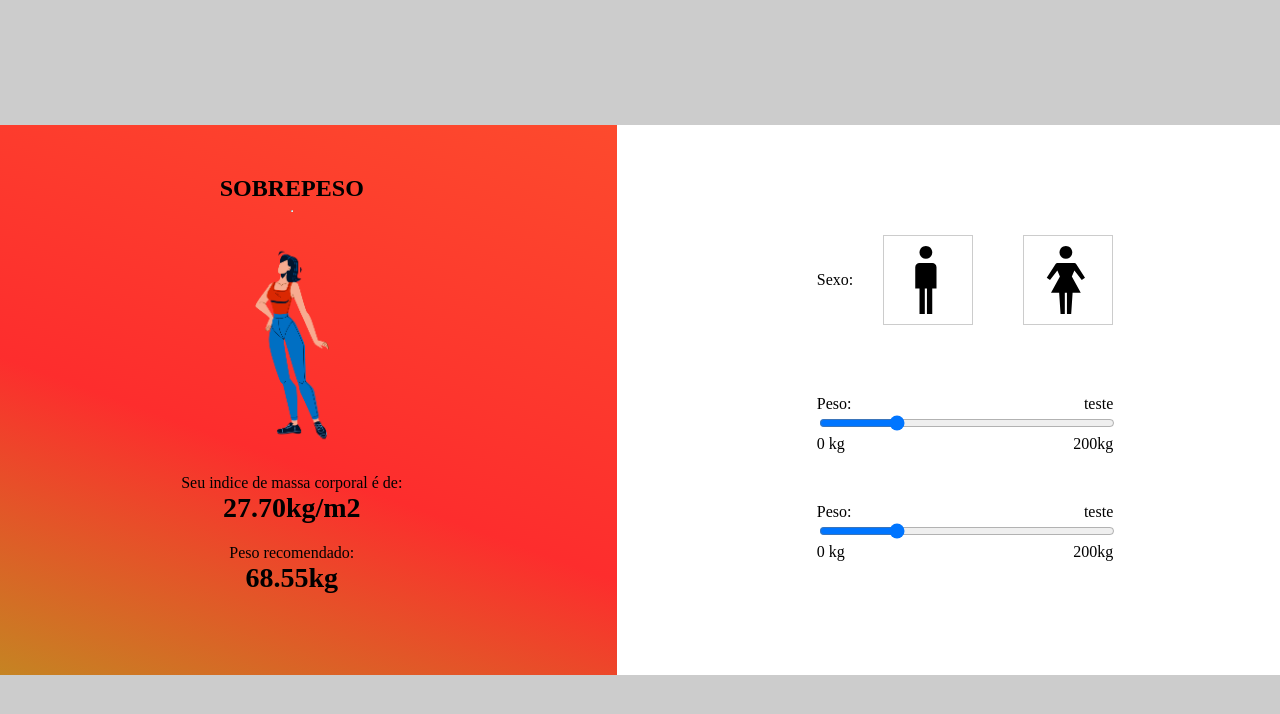
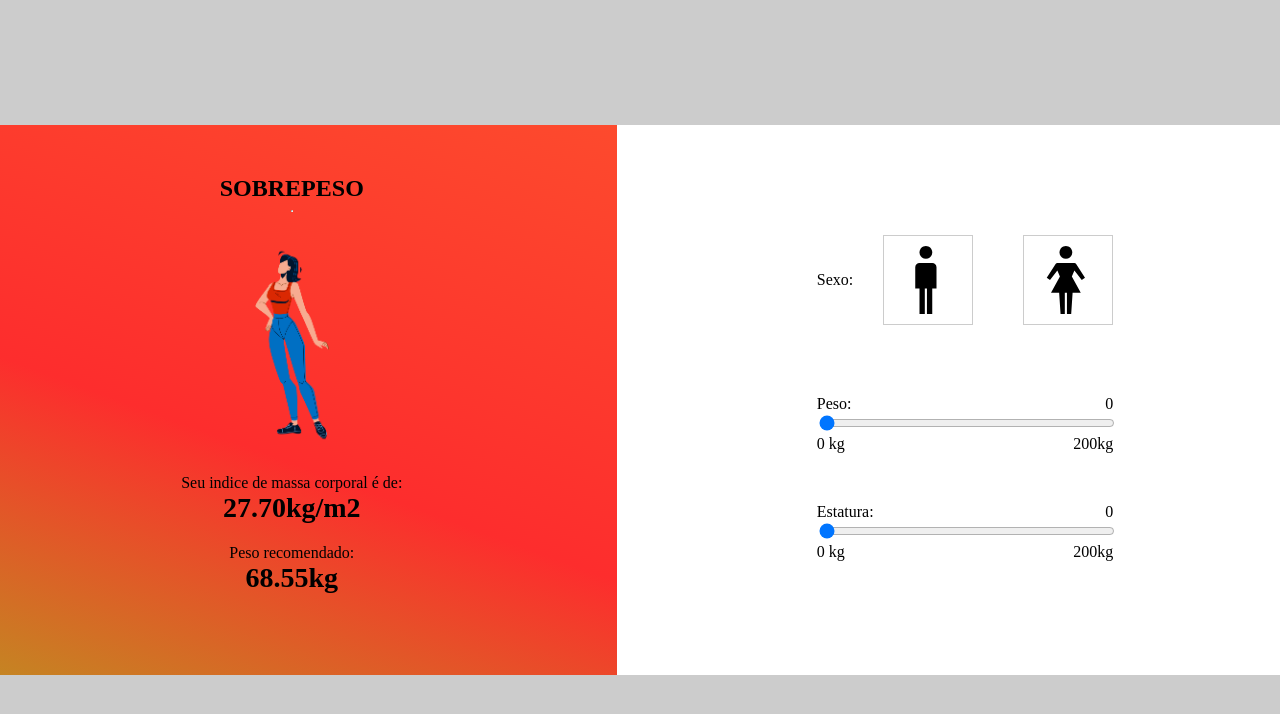
Before and after one commit to mateusmenesesDev/IMC, a React (Create React App) app: page / in a window 1280 px wide. Shown: the top 714 px of the page. Built offline with nearby package versions, Linux system fonts and the light colour scheme.

Commit message:
Criando useState de Altura e Peso

```diff
--- a/src/components/Calculator/index.tsx
+++ b/src/components/Calculator/index.tsx
@@ -1,6 +1,9 @@
 import style from './Calculator.module.css'
 import {ImMan, ImWoman} from 'react-icons/im'
+import { useState } from 'react'
 export const Calculator = ()=>{
+    const[weigth, setWeigth] = useState<number>(0)
+    const[height, setHeight] = useState<number>(0)
     return (
         <section className={style.calculator}>
             <div className={style.gender}>
@@ -15,9 +18,9 @@ export const Calculator = ()=>{
             <div>
                 <div className={style['input-title--details']}>
                     <label>Peso:</label>
-                    <p>teste</p>
+                    <p>{weigth}</p>
                 </div>
-                <input type='range' min='0' max='200'></input>
+                <input type='range' min='0' max='200' value={weigth} onChange={event=>setWeigth(event.target.valueAsNumber)}></input>
                 <div className={style['input-details']}>
                     <p>0 kg</p>
                     <p>200kg</p>
@@ -26,10 +29,10 @@ export const Calculator = ()=>{
             </div>
             <div>
                 <div className={style['input-title--details']}>
-                    <label>Peso:</label>
-                    <p>teste</p>
+                    <label>Estatura:</label>
+                    <p>{height}</p>
                 </div>
-                <input type='range' min='0' max='200'></input>
+                <input type='range' min='0' max='200' value={height} onChange={event=>setHeight(event.target.valueAsNumber)}></input>
                 <div className={style['input-details']}>
                     <p>0 kg</p>
                     <p>200kg</p>
```
